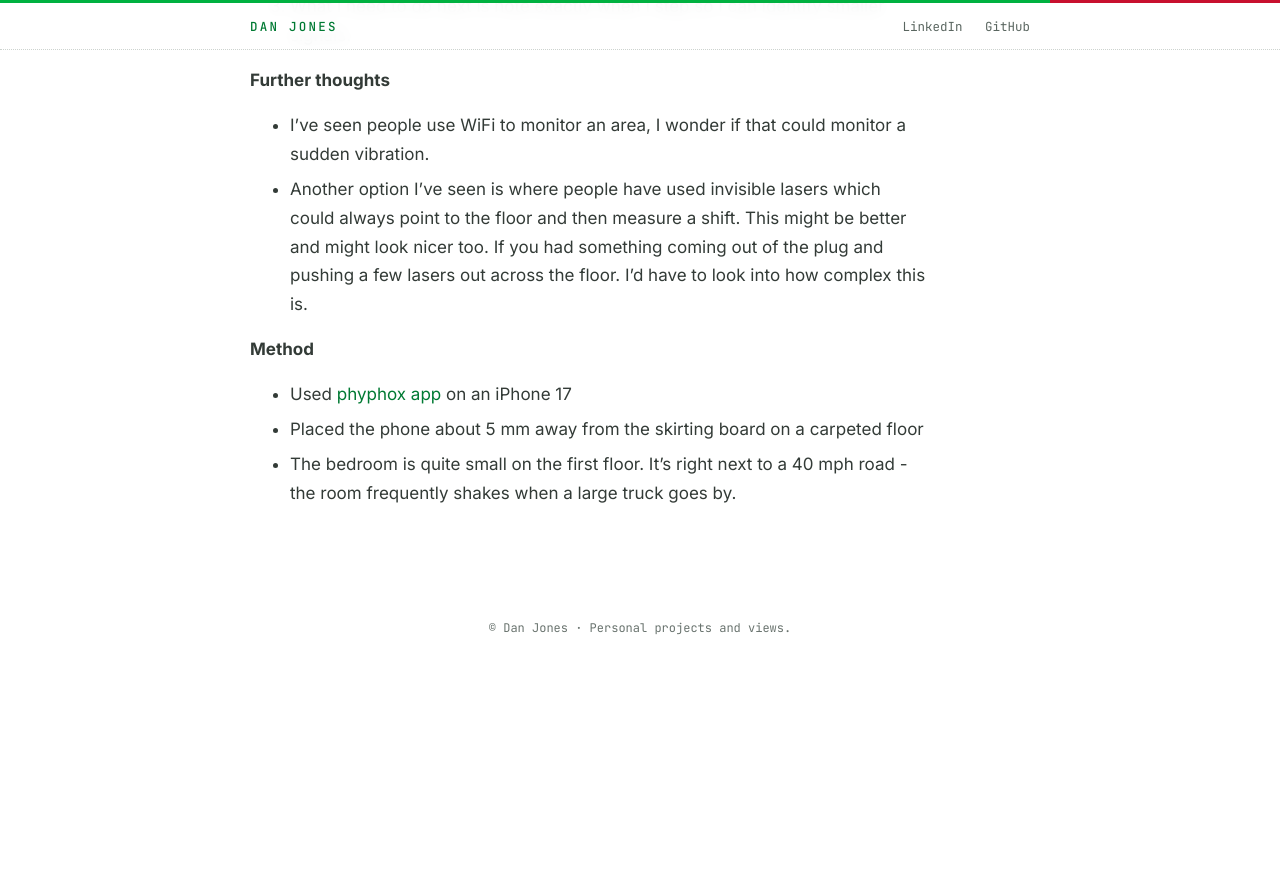
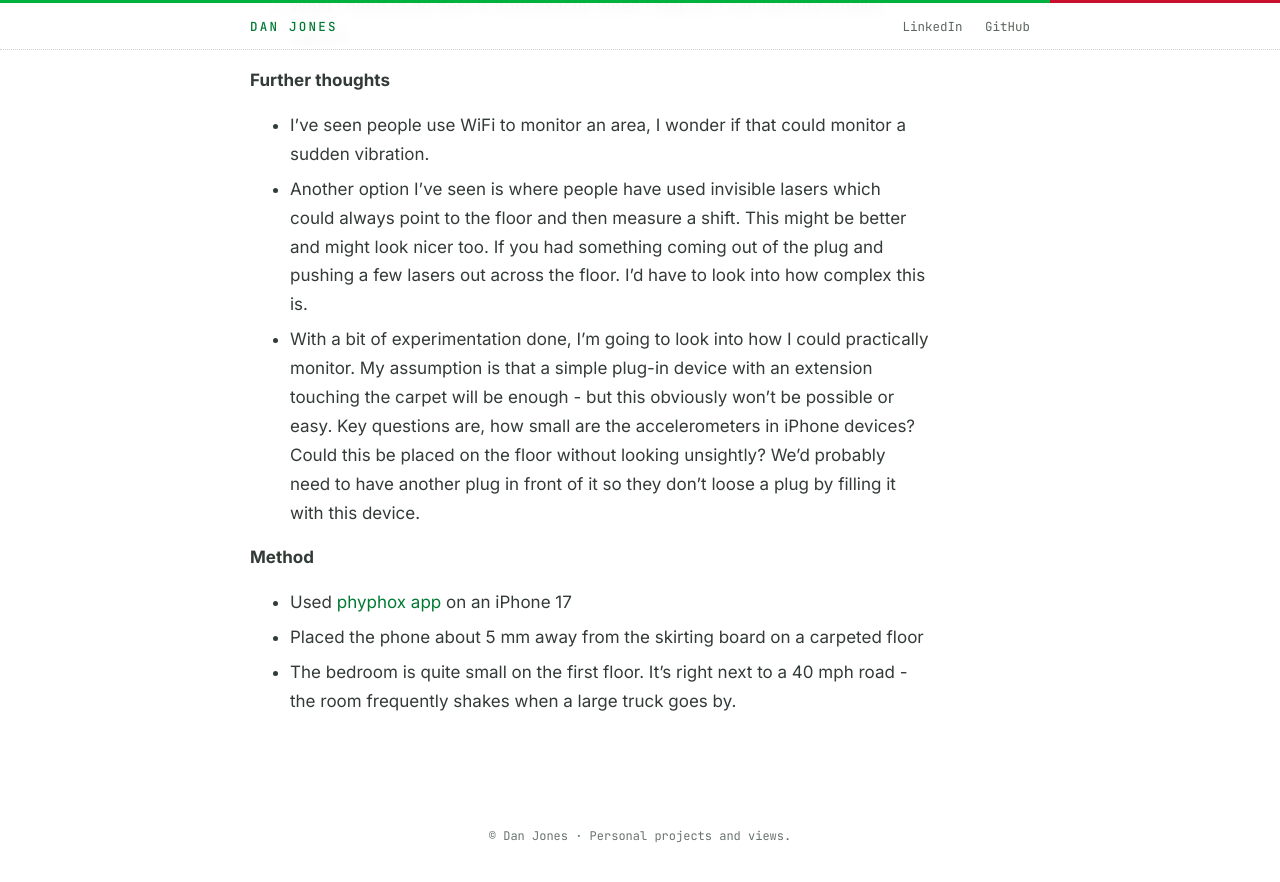
Before and after one commit to digidiplo/digidiplo.github.io, a Jekyll site: the page built from _posts/2026-11-22-first-post.md, in a window 1280 px wide and 900 px high, scrolled down 1959 px. Shown: the top 882 px of the window. Built offline with Jekyll 4.4.1, drawn with Linux system fonts in a browser that asks for light colours; before the commit the page ends 2651 px from its top, so only the background shows below that.

Commit message:
Update 2026-11-22-first-post.md
Additional further thoughts.

```diff
--- a/_posts/2026-11-22-first-post.md
+++ b/_posts/2026-11-22-first-post.md
@@ -22,6 +22,7 @@ I used [phyphox](https://phyphox.org/) to record my iPhone's accelerometer and i
 **Further thoughts**
 - I've seen people use WiFi to monitor an area, I wonder if that could monitor a sudden vibration.
 - Another option I've seen is where people have used invisible lasers which could always point to the floor and then measure a shift. This might be better and might look nicer too. If you had something coming out of the plug and pushing a few lasers out across the floor. I'd have to look into how complex this is.
+- With a bit of experimentation done, I'm going to look into how I could practically monitor. My assumption is that a simple plug-in device with an extension touching the carpet will be enough - but this obviously won't be possible or easy. Key questions are, how small are the accelerometers in iPhone devices? Could this be placed on the floor without looking unsightly? We'd probably need to have another plug in front of it so they don't loose a plug by filling it with this device.
 
 **Method**
 - Used [phyphox app](https://phyphox.org/) on an iPhone 17
```
